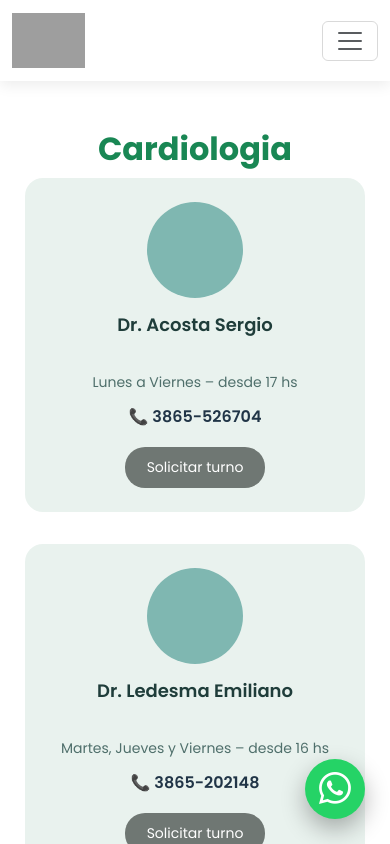
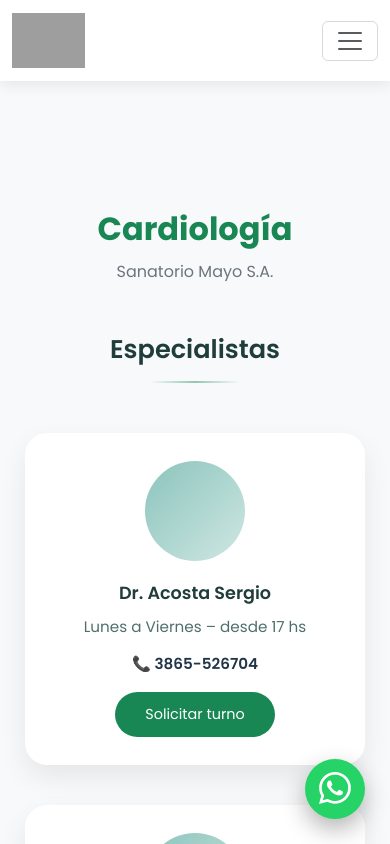
Before and after one commit to marestofanceballos/Sanatorio-Mayo, a React (Vite) app: page /cardiologia in a window 390 px wide. Shown: the top 844 px of the page. Built offline with nearby package versions, Linux system fonts and the light colour scheme; grey boxes are pictures that could not be loaded.

Commit message:
hice cambios de equipo profesional

```diff
--- a/src/pages/CardiologiaPage.jsx
+++ b/src/pages/CardiologiaPage.jsx
@@ -1,48 +1,47 @@
 import "../pages/consultorios.css"
 
-//              AGREGADO DE DOCTORES               //
 const doctores = [
   {
     id: 1,
     nombre: "Dr. Acosta Sergio",
     horario: "Lunes a Viernes – desde 17 hs",
     telefono: "3865-526704",
-    foto: null,
   },
   {
     id: 2,
     nombre: "Dr. Ledesma Emiliano",
     horario: "Martes, Jueves y Viernes – desde 16 hs",
     telefono: "3865-202148",
-    foto: null,
   },
 ];
 
-
 export default function CardiologiaPage() {
   return (
-    <section className="cardiologia-page">
-       <h2 className="consultorios-title text-center">
-          Cardiologia
-        </h2>
+    <div className="especialidad-page">
 
-      <div className="cards-wrapper">
+      {/* TÍTULO */}
+      <div className="text-center mb-5">
+        <h1 className="especialidad-title">Cardiología</h1>
+        <p className="especialidad-subtitle">Sanatorio Mayo S.A.</p>
+      </div>
+
+      {/* CONTENEDOR */}
+      <div className="especialidad-container">
+        <h2 className="section-title">Especialistas</h2>
+        <hr />
+
         <div className="cards-grid">
           {doctores.map((doc) => (
             <div className="doctor-card" key={doc.id}>
-              <div className="doctor-avatar">
-                {doc.foto && <img src={doc.foto} alt={doc.nombre} />}
-              </div>
+              <div className="doctor-avatar" />
 
               <h3>{doc.nombre}</h3>
 
-              <p className="doctor-schedule">
-                {doc.horario}
+              <p className="doctor-horario">{doc.horario}</p>
+
+              <p className="doctor-phone">
+                📞 {doc.telefono}
               </p>
-
-              <span className="doctor-phone">
-                📞 {doc.telefono}
-              </span>
 
               <button className="btn-turno">
                 Solicitar turno
@@ -51,6 +50,7 @@
           ))}
         </div>
       </div>
-    </section>
+
+    </div>
   );
 }
--- a/src/pages/CirugiaGeneralPage.jsx
+++ b/src/pages/CirugiaGeneralPage.jsx
@@ -4,7 +4,6 @@
   {
     nombre: "Dr. Carrizo Gustavo",
     horario: "Miércoles – 16 a 20 hs",
-    telefono: null,
     observacion: "Orden de llegada",
   },
   {
@@ -24,42 +23,49 @@
   },
 ];
 
-
 function CirugiaGeneralPage() {
   return (
-   <section className="especialidad-page">
-     <h2 className="consultorios-title text-center">
-          Cirugia General
-        </h2>
+    <div className="especialidad-page">
+
+      {/* TÍTULO */}
+      <div className="text-center mb-5">
+        <h1 className="especialidad-title">Cirugía General</h1>
+        <p className="especialidad-subtitle">Sanatorio Mayo S.A.</p>
+      </div>
+
+      {/* CONTENEDOR */}
+      <div className="especialidad-container">
+        <h2 className="section-title">Especialistas</h2>
+        <hr />
 
         <div className="cards-grid">
           {doctoresCirugia.map((doc, index) => (
             <div className="doctor-card" key={index}>
-            {/* Avatar */}
               <div className="doctor-avatar" />
 
-            {/* Nombre */}
               <h3>{doc.nombre}</h3>
 
-            {/* Horario */}
-            <p>{doc.horario}</p>
+              <p className="doctor-horario">{doc.horario}</p>
 
-            {/* Observación */}
-            {doc.observacion && (
-              <p className="orden-llegada">{doc.observacion}</p>
+              {doc.telefono && (
+                <p className="doctor-phone">📞 {doc.telefono}</p>
               )}
 
-            {/* Teléfono */}
-            {doc.telefono && (
-              <p className="telefono">📞 {doc.telefono}</p>
+              {doc.observacion && (
+                <p className="doctor-observacion">
+                  {doc.observacion}
+                </p>
               )}
 
-            {/* Botón */}
-            <button className="btn-turno">Solicitar turno</button>
+              <button className="btn-turno">
+                Solicitar turno
+              </button>
             </div>
           ))}
         </div>
-    </section>
+      </div>
+
+    </div>
   )
 }
 
--- a/src/pages/PsicologiaPage.jsx
+++ b/src/pages/PsicologiaPage.jsx
@@ -1,46 +1,36 @@
 import "../pages/consultorios.css"
-
 
 const doctoresPsicologia = [
   {
-    id: 1,
     nombre: "Lic. Palacios Florencia",
     horario: "Jueves – 16 a 20 hs",
     telefono: "3865-520997",
-    foto: null,
   },
 ];
 
-
-
 function PsicologiaPage() {
   return (
-    <section className="especialidad-page">
-      {/* Título principal */}
-    <h2 className="consultorios-title text-center">
-          Psicología
-        </h2>
+    <div className="especialidad-page">
 
-      {/* Especialistas */}
-      <div className="cards-wrapper">
+      <div className="text-center mb-5">
+        <h1 className="especialidad-title">Psicología</h1>
+        <p className="especialidad-subtitle">Sanatorio Mayo S.A.</p>
+      </div>
+
+      <div className="especialidad-container">
         <h2 className="section-title">Especialistas</h2>
+        <hr />
 
         <div className="cards-grid">
-          {doctoresPsicologia.map((doc) => (
-            <div className="doctor-card" key={doc.id}>
-              <div className="doctor-avatar">
-                {doc.foto && <img src={doc.foto} alt={doc.nombre} />}
-              </div>
+          {doctoresPsicologia.map((doc, index) => (
+            <div className="doctor-card" key={index}>
+              <div className="doctor-avatar" />
 
               <h3>{doc.nombre}</h3>
 
-              <p className="doctor-schedule">
-                {doc.horario}
-              </p>
+              <p className="doctor-horario">{doc.horario}</p>
 
-              <p className="doctor-phone">
-                📞 {doc.telefono}
-              </p>
+              <p className="doctor-phone">📞 {doc.telefono}</p>
 
               <button className="btn-turno">
                 Solicitar turno
@@ -49,7 +39,8 @@
           ))}
         </div>
       </div>
-    </section>
+
+    </div>
   )
 }
 
--- a/src/pages/TraumatologiaPage.jsx
+++ b/src/pages/TraumatologiaPage.jsx
@@ -1,43 +1,38 @@
 import "../pages/consultorios.css"
-
 
 const doctoresTraumatologia = [
   {
-    id: 1,
     nombre: "Dr. Juri Rafael",
     horario: "Jueves – desde 19 hs",
-    nota: "Orden de llegada",
-    telefono: null,
-    foto: null,
+    observacion: "Orden de llegada",
   },
 ];
 
-
 function TraumatologiaPage() {
   return (
-    <section className="cardiologia-page">
-      {/* reutilizamos las mismas clases y estilos */}
-     <h2 className="consultorios-title text-center">
-          Traumatologia
-        </h2>
+    <div className="especialidad-page">
 
-      <div className="cards-wrapper">
+      <div className="text-center mb-5">
+        <h1 className="especialidad-title">Traumatología</h1>
+        <p className="especialidad-subtitle">Sanatorio Mayo S.A.</p>
+      </div>
+
+      <div className="especialidad-container">
+        <h2 className="section-title">Especialistas</h2>
+        <hr />
+
         <div className="cards-grid">
-          {doctoresTraumatologia.map((doc) => (
-            <div className="doctor-card" key={doc.id}>
-              <div className="doctor-avatar">
-                {doc.foto && <img src={doc.foto} alt={doc.nombre} />}
-              </div>
+          {doctoresTraumatologia.map((doc, index) => (
+            <div className="doctor-card" key={index}>
+              <div className="doctor-avatar" />
 
               <h3>{doc.nombre}</h3>
 
-              <p className="doctor-schedule">
-                {doc.horario}
-              </p>
+              <p className="doctor-horario">{doc.horario}</p>
 
-              {doc.nota && (
-                <p className="doctor-note">
-                  {doc.nota}
+              {doc.observacion && (
+                <p className="doctor-observacion">
+                  {doc.observacion}
                 </p>
               )}
 
@@ -48,7 +43,8 @@
           ))}
         </div>
       </div>
-    </section>
+
+    </div>
   )
 }
 
--- a/src/pages/consultorios.css
+++ b/src/pages/consultorios.css
@@ -1,65 +1,114 @@
-/* ===== SECCIÓN GENERAL ===== */
-.consultorios-section {
-  padding: 120px 0 80px;
+/* ===============================
+   BASE GENERAL
+================================ */
+.especialidad-page,
+.cardiologia-page {
+  padding-top: 110px;        /* espacio navbar */
+  padding-bottom: 140px;
   background-color: #f8f9fa;
 }
 
-.consultorios-title {
+/* ===============================
+   TÍTULOS
+================================ */
+.consultorios-title,
+.especialidad-title {
   font-size: 2.4rem;
   font-weight: 700;
   color: #198754;
-  margin-bottom: 10px;
+  margin-bottom: 12px;
+  text-align: center;
 }
 
-.consultorios-subtitle {
+.especialidad-subtitle {
   font-size: 1rem;
   color: #6c757d;
-  margin-bottom: 50px;
+  text-align: center;
 }
 
-/* ===== CARD ===== */
-.consultorio-card {
-  background: #ffffff;
-  border-radius: 12px;
-  padding: 30px;
-  margin-bottom: 30px;
-  box-shadow: 0 8px 20px rgba(0, 0, 0, 0.06);
+.section-title {
+  font-size: 1.6rem;
+  font-weight: 600;
+  margin: 50px 0 10px;
+  text-align: center;
+  color: #1f3d3a;
 }
 
-.consultorio-card h4 {
-  font-size: 1.4rem;
-  font-weight: 700;
-  color: #198754;
-  margin-bottom: 20px;
-  border-bottom: 2px solid #e9ecef;
-  padding-bottom: 10px;
+/* ===============================
+   SEPARADOR ELEGANTE (REEMPLAZA HR)
+================================ */
+.especialidad-container hr {
+  border: none;
+  height: 2px;
+  width: 90px;
+  margin: 16px auto 50px;
+  background: linear-gradient(
+    to right,
+    transparent,
+    #198754,
+    transparent
+  );
+  opacity: 0.45;
 }
 
-/*CARDIOLOGIA ESTILOS*/
+/* ===============================
+   CONTENEDORES
+================================ */
+.cards-wrapper,
+.especialidad-container {
+  max-width: 1200px;
+  margin: 0 auto;
+  padding: 0 20px;
+}
+
+/* ===============================
+   GRID DE CARDS
+================================ */
 .cards-grid {
   display: grid;
-  grid-template-columns: repeat(auto-fill, minmax(280px, 1fr));
-  gap: 24px;
+  grid-template-columns: repeat(auto-fit, minmax(280px, 1fr));
+  gap: 40px;
+  justify-items: center;
 }
 
+/* ===============================
+   CARD DOCTOR
+================================ */
 .doctor-card {
-  background: #e9f2ee;
-  border-radius: 18px;
-  padding: 24px 20px;
+  background: #ffffff;
+  border-radius: 22px;
+  padding: 36px 28px;
+  width: 100%;
+  max-width: 340px;
   text-align: center;
+
   display: flex;
   flex-direction: column;
   align-items: center;
+
+  box-shadow: 0 12px 28px rgba(0, 0, 0, 0.08);
+  transition: transform 0.25s ease, box-shadow 0.25s ease;
 }
 
-/* Avatar */
+.doctor-card:hover {
+  transform: translateY(-6px);
+  box-shadow: 0 18px 36px rgba(0, 0, 0, 0.12);
+}
+
+/* ===============================
+   AVATAR
+================================ */
 .doctor-avatar {
-  width: 96px;
-  height: 96px;
+  width: 120px;
+  height: 120px;
   border-radius: 50%;
-  background: #7fb7b1;
-  margin-bottom: 16px;
+  background: linear-gradient(135deg, #8bc4bc, #cfe7e3);
+  margin-bottom: 22px;
   overflow: hidden;
+
+  display: flex;
+  align-items: center;
+  justify-content: center;
 }
 
 .doctor-avatar img {
@@ -68,130 +117,80 @@
   object-fit: cover;
 }
 
-/* Nombre */
+/* ===============================
+   TEXTOS
+================================ */
 .doctor-card h3 {
-  font-size: 18px;
+  font-size: 1.1rem;
+  font-weight: 600;
   color: #1f3d3a;
-  min-height: 48px;
-  margin-bottom: 10px;
-}
-
-/* Horarios */
-.doctor-schedule {
-  font-size: 14px;
-  color: #4f6f6b;
   margin-bottom: 12px;
 }
 
-/* Teléfono */
-.doctor-phone {
-  font-weight: 600;
-  margin-bottom: 18px;
+.doctor-horario,
+.doctor-schedule {
+  font-size: 0.95rem;
+  color: #4f6f6b;
+  margin-bottom: 14px;
+  line-height: 1.5;
 }
 
-/* Botón */
-.btn-turno {
-  margin-top: auto;
-  background: #6f7773;
-  color: #fff;
-  border: none;
-  border-radius: 20px;
-  padding: 10px 22px;
-  font-size: 14px;
-  cursor: pointer;
-}
-
-.btn-turno:hover {
-  background: #4f5f5b;
-}
-
-
-.cards-wrapper {
-  max-width: 1200px;
-  margin: 0 auto;   /* 👈 centra horizontalmente */
-}
-
-.cards-grid {
-  display: grid;
-  grid-template-columns: repeat(auto-fill, minmax(280px, 1fr));
-  gap: 32px;
-  justify-items: center; /* 👈 centra cada card */
-}
-
-.cardiologia-page {
-  padding: 60px 20px 120px; /* 👈 espacio abajo */
-}
-
-.doctor-card {
-  width: 100%;
-  max-width: 340px;
-}
-
-/*TRAUMATOLOGIA ESTILOS*/
-
-.doctor-note {
-  font-size: 14px;
-  color: #1f7a5c;
+.doctor-phone {
+  font-size: 0.95rem;
   font-weight: 600;
   margin-bottom: 16px;
 }
 
-
-.section-title {
-  margin-bottom: 32px;
+.doctor-observacion,
+.doctor-note,
+.orden-llegada {
+  font-size: 0.85rem;
+  font-weight: 600;
+  color: #1f7a5c;
+  margin-bottom: 18px;
 }
 
-.especialidad-page {
-  padding-top: 120px;
-  padding-bottom: 160px;
+/* ===============================
+   BOTÓN
+================================ */
+.btn-turno {
+  margin-top: auto;
+  background: #198754;
+  color: #ffffff;
+  border: none;
+  border-radius: 30px;
+  padding: 12px 30px;
+  font-size: 0.9rem;
+  cursor: pointer;
+  transition: background 0.25s ease, transform 0.2s ease;
 }
 
-.especialidad-page {
-  padding-top: 120px; /* separa del navbar */
-  padding-bottom: 120px; /* separa del footer */
+.btn-turno:hover {
+  background: #146c43;
+  transform: scale(1.03);
 }
 
+/* ===============================
+   RESPONSIVE
+================================ */
+@media (max-width: 768px) {
+  .especialidad-page,
+  .cardiologia-page {
+    padding-top: 140px;
+    padding-bottom: 100px;
+  }
 
-/* ===== LISTA ===== */
-.consultorio-card ul {
-  list-style: none;
-  padding: 0;
-  margin: 0;
-}
-
-.consultorio-card li {
-  padding: 15px 0;
-  border-bottom: 1px solid #e9ecef;
-  font-size: 0.95rem;
-  color: #343a40;
-  line-height: 1.6;
-}
-
-.consultorio-card li:last-child {
-  border-bottom: none;
-}
-
-.consultorio-card strong {
-  font-size: 1rem;
-  color: #212529;
-}
-
-/* ===== ORDEN DE LLEGADA ===== */
-.orden {
-  display: inline-block;
-  margin-top: 6px;
-  font-size: 0.85rem;
-  font-weight: 600;
-  color: #dc3545;
-}
-
-/* ===== RESPONSIVE ===== */
-@media (max-width: 768px) {
-  .consultorios-title {
+  .consultorios-title,
+  .especialidad-title {
     font-size: 2rem;
   }
 
-  .consultorio-card {
-    padding: 20px;
+  .doctor-card {
+    padding: 28px 22px;
+  }
+
+  .doctor-avatar {
+    width: 100px;
+    height: 100px;
   }
 }
```
Lines whose indentation alone changed are shown as unchanged.
